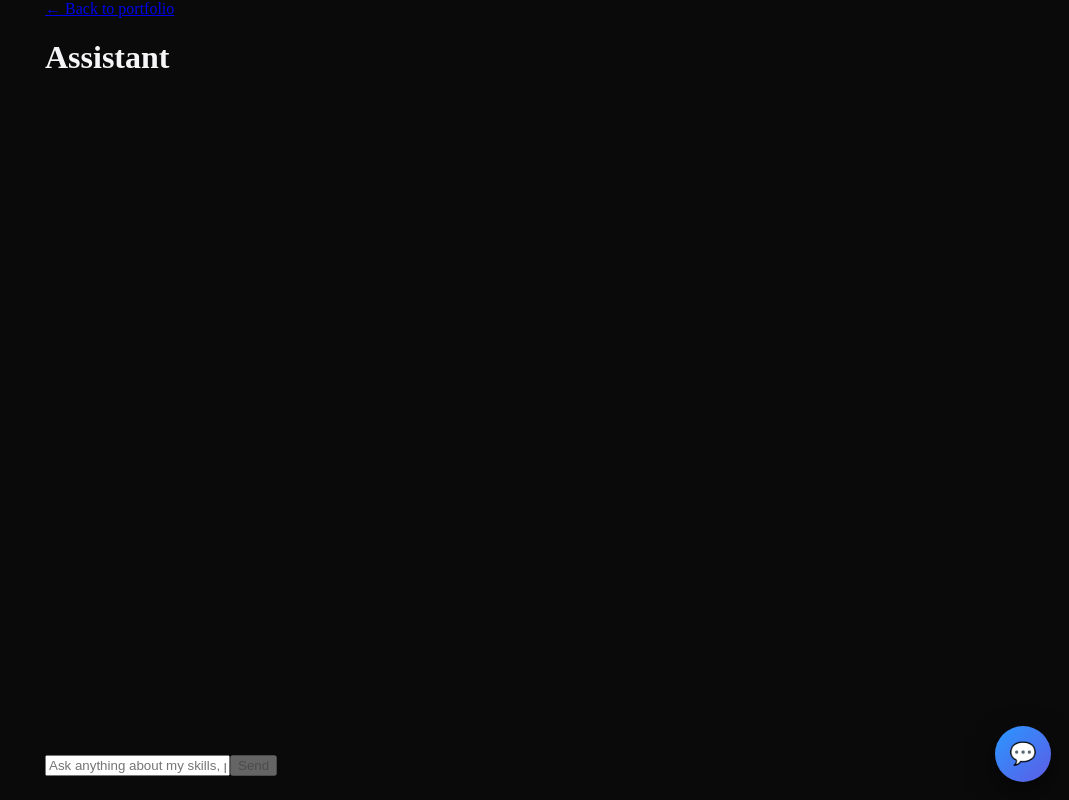
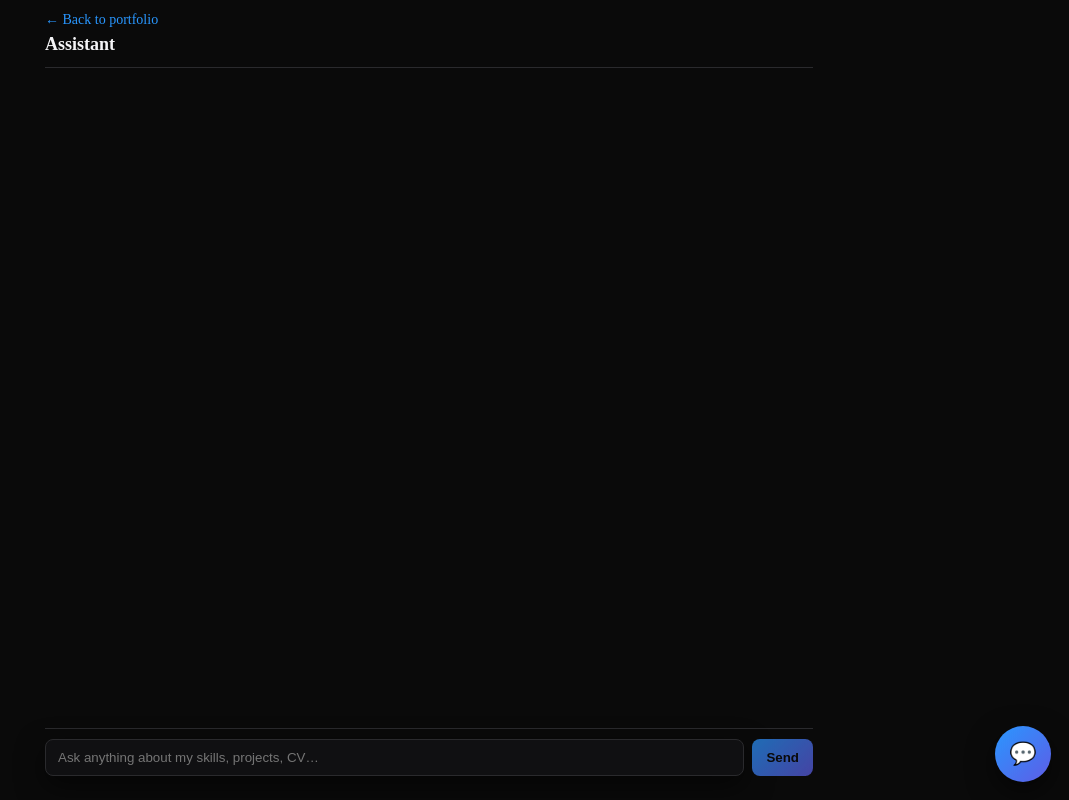
Before and after one commit to goncalogago1/curriculo, a Next.js app: page /chat in a window 1280 px wide. Shown: the whole page, without its empty margins (211-1280 px from the left). Built offline with nearby package versions, Linux system fonts and the light colour scheme.

Commit message:
bbbbaaaafixa llllllllo teste teste de commit few

```diff
--- a/app/globals.css
+++ b/app/globals.css
@@ -231,3 +231,115 @@ main { min-height: 100vh; }
 /* página /chat usa o mesmo layout visual */
 .chat-container{ display:flex; flex-direction:column; max-width:800px; margin:0 auto; min-height:100vh; padding:0 16px 24px;}
 .chat-box{ flex:1; overflow-y:auto; display:flex; flex-direction:column; gap:10px;}
+/* ======== /chat – cabeçalho ======== */
+.chat-header{
+  display:flex;
+  flex-direction:column;
+  align-items:flex-start;
+  gap:6px;
+  padding:12px 0;
+  border-bottom:1px solid var(--border);
+  margin-bottom:12px;
+}
+.chat-header h1{
+  font-size:18px;
+  margin:0;
+  font-weight:800;
+}
+.back-link{
+  color: var(--brand);
+  text-decoration:none;
+  font-size:14px;
+}
+.back-link:hover{ text-decoration: underline; }
+
+/* ======== /chat – mensagem ======== */
+.msg{ display:flex; align-items:flex-start; }
+.msg.user{ justify-content:flex-end; }
+.msg.assistant{ justify-content:flex-start; }
+
+/* Reutiliza .bubble base já definida; acrescento pequenas afinações para /chat */
+.chat-box .bubble{
+  max-width: 82%;
+  background:#101012;
+  border:1px solid var(--border);
+  color:var(--text);
+  padding:10px 12px;
+  border-radius:10px;
+  box-shadow: var(--shadow);
+}
+.msg.user .bubble{
+  background: var(--grad);
+  color:#0a0a0a;
+  border-color:transparent;
+}
+
+/* bloco opcional de fontes/links da resposta */
+.sources{
+  font-size:12px;
+  color: var(--muted);
+  border-top:1px solid var(--border);
+  padding-top:6px;
+  margin-top:6px;
+}
+
+/* ======== /chat – input ======== */
+.chat-input{
+  display:flex;
+  gap:8px;
+  border-top:1px solid var(--border);
+  padding-top:10px;
+  margin-top:12px;
+}
+
+.chat-input input{
+  flex:1;
+  padding:10px 12px;
+  border-radius:8px;
+  border:1px solid var(--border);
+  background:#101012;
+  color:var(--text);
+  box-shadow: var(--shadow);
+}
+
+.chat-input button{
+  background: var(--grad);
+  color:#0a0a0a;
+  border:0;
+  padding:10px 14px;
+  border-radius:8px;
+  font-weight:700;
+  cursor:pointer;
+}
+.chat-input button:hover{ filter:brightness(1.05); }
+.chat-input button:disabled{ opacity:.7; cursor: default; }
+
+/* ======== /chat – scroll & layout ======== */
+.chat-container{
+  display:flex;
+  flex-direction:column;
+  max-width:800px;
+  margin:0 auto;
+  min-height:100vh;
+  padding:0 16px 24px;
+}
+.chat-box{
+  flex:1;
+  overflow-y:auto;
+  display:flex;
+  flex-direction:column;
+  gap:10px;
+  scroll-behavior:smooth;
+}
+
+/* iOS/Android scroll suave e isolamento do scroll */
+.chat-box{ overscroll-behavior: contain; -webkit-overflow-scrolling: touch; }
+
+/* Acessibilidade: foco visível */
+a:focus,
+button:focus,
+input:focus{
+  outline: 2px solid color-mix(in srgb, var(--brand) 70%, white 30%);
+  outline-offset: 2px;
+  border-radius: 6px;
+}
--- a/components/ChatWidget.tsx
+++ b/components/ChatWidget.tsx
@@ -83,7 +83,7 @@ export default function ChatWidget() {
         aria-label="CV Goncalo Gago Assistant"
       >
         <div className="chatwidget__header">
-          <div className="chatwidget__title">Assistant</div>
+          <div className="chatwidget__title">CV Goncalo Gago Assistant</div>
           <button className="chatwidget__close" aria-label="Close" onClick={() => setOpen(false)}>
             ×
           </button>
```
